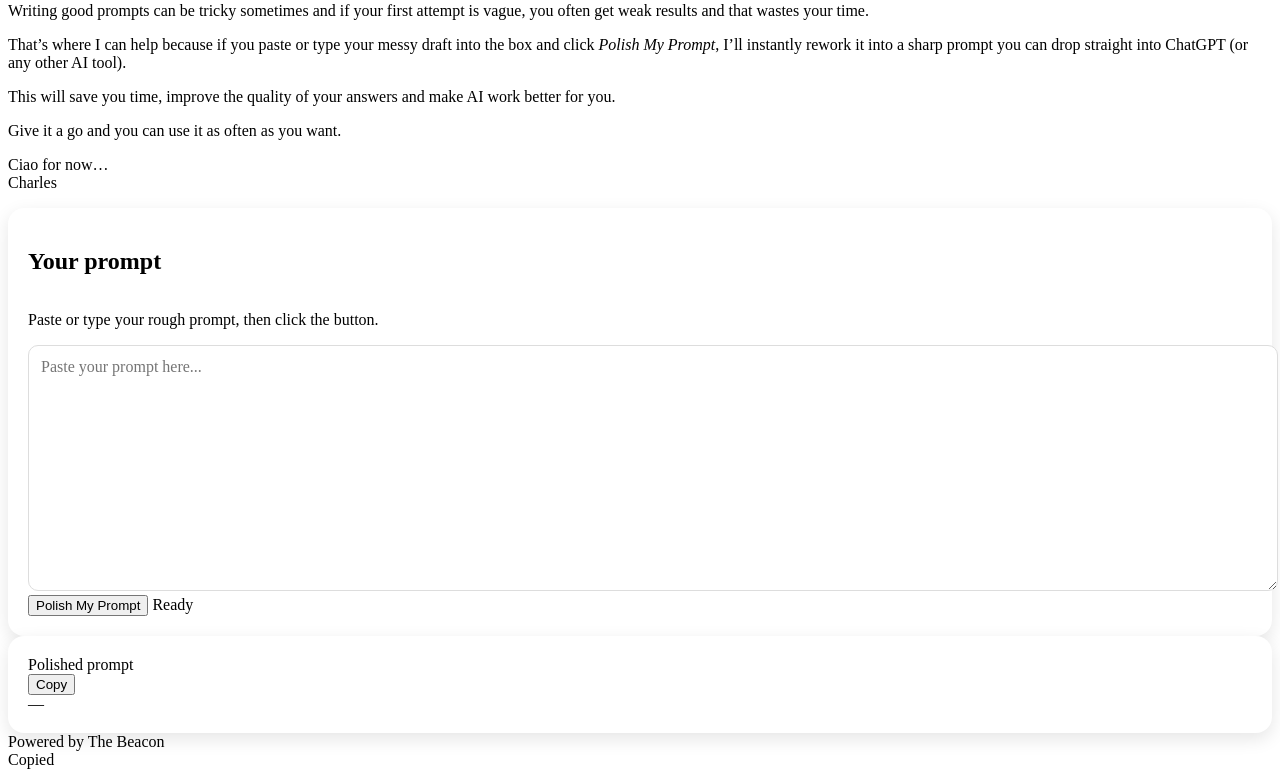
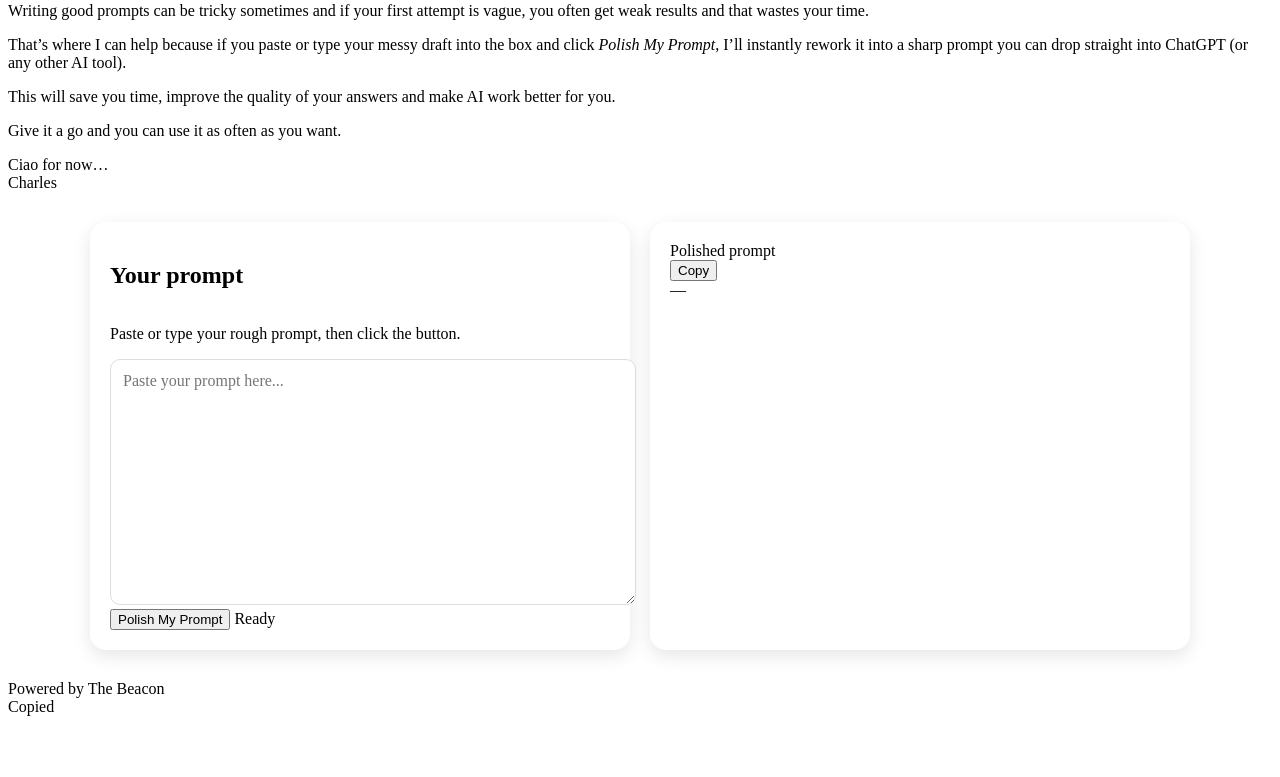
Before and after one commit to joniceni/prompt-polisher, a Flask app: page / in a window 1280 px wide. Shown: the part 624-1401 px from the top of the page. After the commit the page ends 1340 px from the top, so only its background shows below. Run offline with Flask 3, Linux system fonts and the light colour scheme.

Commit message:
Update index.html

```diff
--- a/templates/index.html
+++ b/templates/index.html
@@ -8,17 +8,17 @@
 </head>
 <body>
 
-  <!-- Red band header -->
-  <div class="band">
+  <!-- Red band -->
+  <header class="band">
     <div class="band-inner">
       <div class="charles">
         <img src="/static/framed-charles.png" alt="Charles" onerror="this.style.display='none'">
       </div>
       <h1 class="title">Prompt Polisher</h1>
     </div>
-  </div>
+  </header>
 
-  <!-- Intro copy (black text) -->
+  <!-- Intro (black text) -->
   <section class="intro">
     <p><strong>Hello!</strong></p>
     <p>Writing good prompts can be tricky sometimes and if your first attempt is vague, you often get weak results and that wastes your time.</p>
@@ -28,10 +28,10 @@
     <p class="signoff">Ciao for now…<br>Charles</p>
   </section>
 
-  <!-- Main: side-by-side cards -->
+  <!-- Main: side-by-side, equal width -->
   <main class="wrap">
-    <div class="grid">
-      <!-- Input -->
+    <div class="prompt-container">
+      <!-- Input card -->
       <section class="card">
         <h2>Your prompt</h2>
         <p class="muted">Paste or type your rough prompt, then click the button.</p>
@@ -44,7 +44,7 @@
         </form>
       </section>
 
-      <!-- Output -->
+      <!-- Output card -->
       <section class="card">
         <div class="out-head">
           <div class="out-title">Polished prompt</div>
@@ -55,15 +55,15 @@
     </div>
   </main>
 
-  <div class="footer">Powered by The Beacon</div>
+  <footer class="footer">Powered by The Beacon</footer>
   <div id="toast" class="toast">Copied</div>
 
   <script>
-    const form    = document.getElementById('form');
-    const outEl   = document.getElementById('out-text');
-    const statusEl= document.getElementById('status');
-    const copyBtn = document.getElementById('copy');
-    const toast   = document.getElementById('toast');
+    const form     = document.getElementById('form');
+    const outEl    = document.getElementById('out-text');
+    const statusEl = document.getElementById('status');
+    const copyBtn  = document.getElementById('copy');
+    const toast    = document.getElementById('toast');
 
     form.addEventListener('submit', async (e) => {
       e.preventDefault();
```
